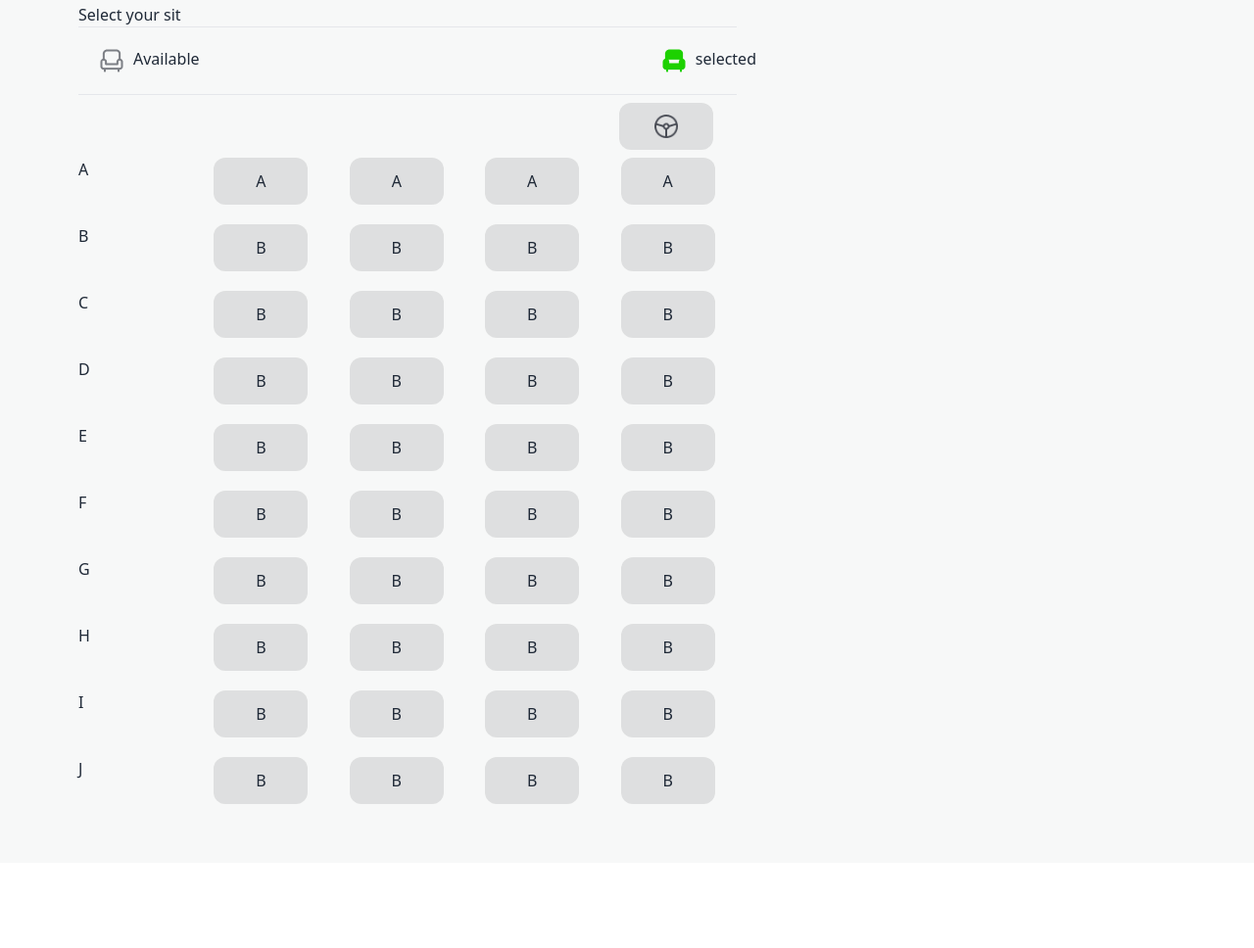
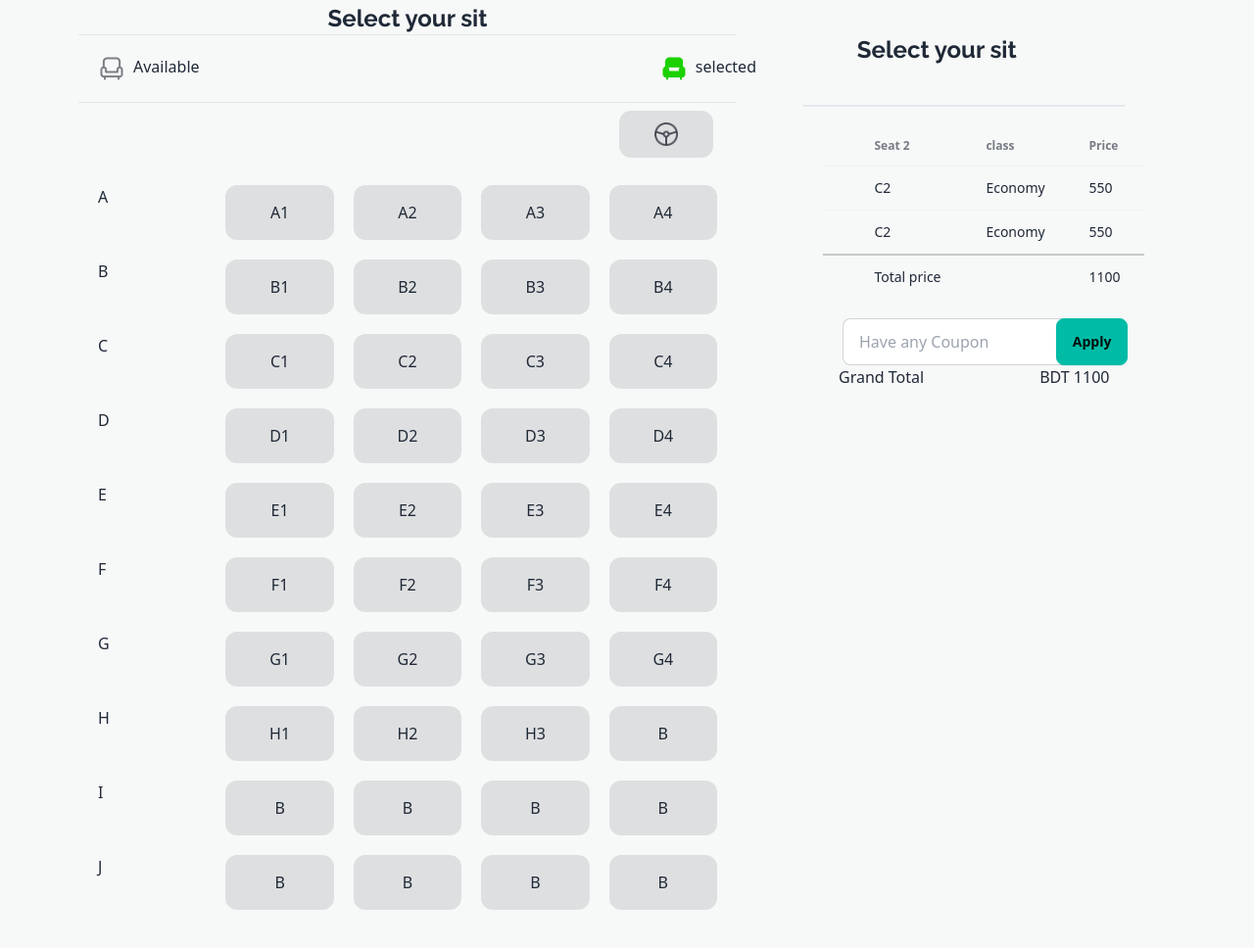
Before and after one commit to shakibchakladar/smart-ticketing, a plain HTML site: page index.html in a window 1280 px wide. Shown: the part 1914-2882 px from the top of the page at 98% size. Before the commit the page ends 2795 px from the top, so only its background shows below. Drawn offline with nearby package versions, Linux system fonts and the light colour scheme.

Commit message:
amr poribohon section done

```diff
--- a/index.html
+++ b/index.html
@@ -28,13 +28,13 @@
 </head>
 
 <body class="">
-    <header class="container mx-auto p-10">
+    <header class="container p-10 mx-auto">
         <div>
             <div class="navbar bg-base-100 raleway">
                 <div class="navbar-start">
                     <div class="dropdown">
                         <div tabindex="0" role="button" class="btn btn-ghost lg:hidden">
-                            <svg xmlns="http://www.w3.org/2000/svg" class="h-5 w-5" fill="none" viewBox="0 0 24 24"
+                            <svg xmlns="http://www.w3.org/2000/svg" class="w-5 h-5" fill="none" viewBox="0 0 24 24"
                                 stroke="currentColor">
                                 <path stroke-linecap="round" stroke-linejoin="round" stroke-width="2"
                                     d="M4 6h16M4 12h8m-8 6h16" />
@@ -50,8 +50,8 @@
                     </div>
                     <a class="text-3xl font-extrabold text-[#030712]">P-Ticket</a>
                 </div>
-                <div class="navbar-center hidden lg:flex">
-                    <ul class="menu menu-horizontal px-1">
+                <div class="hidden navbar-center lg:flex">
+                    <ul class="px-1 menu menu-horizontal">
                         <li><a>Home</a></li>
                         <li><a>About</a></li>
                         <li><a>Destination</a></li>
@@ -64,9 +64,9 @@
             </div>
         </div>
         <div class="hero md:h-[550px]" style="background-image: url(./images/banner.png);">
-            <div class="hero-content text-center text-neutral-content">
+            <div class="text-center hero-content text-neutral-content">
                 <div class="max-w-md">
-                    <h1 class="mb-8 raleway font-extrabold text-4xl ">End-to-End Travel with <br> <span
+                    <h1 class="mb-8 text-4xl font-extrabold raleway ">End-to-End Travel with <br> <span
                             class="text-[#1DD100] ">Amar Poribahan</span></h1>
                     <p class="mb-5">Yes, you can run unit tests and view the results directly within the app. The
                         integrated testing features allow for a streamlined .</p>
@@ -76,8 +76,8 @@
         </div>
         <!-- best offer for you section -->
         <section class="mt-32 ">
-            <h1 class="text-center raleway text-4xl font-bold my-10">Best offers for you</h1>
-            <div class="my-5 flex md:flex-row flex-col gap-5">
+            <h1 class="my-10 text-4xl font-bold text-center raleway">Best offers for you</h1>
+            <div class="flex flex-col gap-5 my-5 md:flex-row">
                 <div class="flex justify-between bg-[#FFBF0F] shadow-xl w-full  items-center px-10 rounded-3xl h-52">
                     <div>
                         <h2 class="text-4xl font-black inter">15% OFF <br> <span class="text-xl font-semibold">on your
@@ -85,7 +85,7 @@
                                 purchase</span> <br> <span class="text-xs font-medium">use by January 2024</span></h2>
                     </div>
                     <div class="inter">
-                        <h2 class="raleway font-bold text-4xl">NEW15</h2>
+                        <h2 class="text-4xl font-bold raleway">NEW15</h2>
                         <p class="text-xl font-medium raleway">Coupon Code</p>
                     </div>
                 </div>
@@ -96,20 +96,20 @@
                                 purchase</span> <br> <span class="text-xs font-medium">use by January 2024</span></h2>
                     </div>
                     <div class="inter">
-                        <h2 class="raleway font-bold text-4xl">NEW15</h2>
+                        <h2 class="text-4xl font-bold raleway">NEW15</h2>
                         <p class="text-xl font-medium raleway">Coupon Code</p>
                     </div>
                 </div>
             </div>
-            <div class="text-center my-10">
+            <div class="my-10 text-center">
                 <button class="btn btn-outline btn-success">See All Offers</button>
             </div>
         </section>
     </header>
     <main class="bg-[#F7F8F8] p-10 ">
 
-        <div class="text-center space-y-5 p-10">
-            <h2 class="raleway text-5xl font-bold">Amar Poribahan</h2>
+        <div class="p-10 space-y-5 text-center">
+            <h2 class="text-5xl font-bold raleway">Amar Poribahan</h2>
             <p class="text-[#03071299]">Yes, you can run unit tests and view the results directly within the app.
                 <br>
                 The integrated testing features allow for a streamlined
@@ -117,12 +117,12 @@
         </div>
         <div class="flex justify-between md:px-10 bg-[#FFFFFF] md:flex-row flex-col ">
 
-            <div class="w-2/3 py-10">
-                <div class="flex justify-between  items-center ">
-                    <div class="flex gap-2 items-center justify-between">
+            <div class="py-10 ">
+                <div class="flex items-center justify-between ">
+                    <div class="flex items-center justify-between gap-2">
                         <div><img class="w-16 h-12" src="./images/bus-logo.png" alt=""></div>
                         <div>
-                            <h2 class="raleway font-bold text-3xl">Amar poribahan</h2>
+                            <h2 class="text-3xl font-bold raleway">Amar poribahan</h2>
                             <h4>Coach-009-WEB ! AC_Business</h4>
                         </div>
                     </div>
@@ -143,7 +143,7 @@
                         <h4>9:00 pm</h4>
                     </div>
                     <hr>
-                    <div class="flex justify-between md:flex-row flex-col w-full">
+                    <div class="flex flex-col justify-between w-full gap-5 md:flex-row">
                         <div class="bg-[#0307120D] rounded-xl  flex items-center px-2">Boarding Point
                             - Laxmipur</div>
                         <div class="bg-[#0307120D] rounded-xl  flex items-center px-2">Boarding Point
@@ -159,7 +159,7 @@
 
             <div><img src="./images/info-devider.png" alt=""></div>
 
-            <div class="items-center flex flex-col justify-center pr-10">
+            <div class="flex flex-col items-center justify-center pr-10">
                 <img src="./images/fare.png" alt="">
                 <h2 class="">550 taka <br> <span>per sit</span> </h2>
             </div>
@@ -167,11 +167,11 @@
 
 
         <!-- select your sit section -->
-        <section class="flex py-5 px-10 md:flex-row flex-col">
-            <div class="left w-[60%] relative">
-                <h2>Select your sit</h2>
+        <section class="flex flex-col px-10 py-5 md:flex-row">
+            <div class="relative w-full  md:w-[60%] left">
+                <h2 class="text-2xl font-bold text-center raleway">Select your sit</h2>
                 <hr>
-                <div class="justify-between w-full flex m-5 md:flex-row flex-col">
+                <div class="flex flex-col justify-between w-full m-5 md:flex-row">
                     <div class="flex gap-2"><img src="./images/seat-gray.png" alt="">
                         <h4>Available</h4>
                     </div>
@@ -182,66 +182,120 @@
                 </div>
                 <hr>
                 <div
-                    class="w-24 h-12 bg-[#0307121A] rounded-xl flex justify-center items-center text-right absolute -right-1 m-2 mr-7">
-                    <img class="h-6 w-6" src="./images/styaring.png" alt="">
+                    class="w-24 h-12 bg-[#0307121A] rounded-xl flex justify-center items-center text-right absolute -right-1 m-2 mr-7 ">
+                    <img class="w-6 h-6" src="./images/styaring.png" alt="">
                 </div>
 
                 <!-- sit nmbr -->
-                <div class="grid mt-16 md:grid-cols-5 gap-5 grid-cols-5">
+                <div class="grid w-full grid-cols-5 gap-5 p-5 mt-16 ">
                     <h2>A</h2>
-                    <div class="w-24 h-12 bg-[#0307121A] rounded-xl flex justify-center items-center">A</div>
-                    <div class="w-24 h-12 bg-[#0307121A] rounded-xl flex justify-center items-center">A</div>
-                    <div class="w-24 h-12 bg-[#0307121A] rounded-xl flex justify-center items-center">A</div>
-                    <div class="w-24 h-12 bg-[#0307121A] rounded-xl flex justify-center items-center">A</div>
+                    <div class="py-4  bg-[#0307121A] rounded-xl flex justify-center items-center">A1</div>
+                    <div class=" py-4 bg-[#0307121A] rounded-xl flex justify-center items-center">A2</div>
+                    <div class=" py-4 bg-[#0307121A] rounded-xl flex justify-center items-center">A3</div>
+                    <div class=" py-4 bg-[#0307121A] rounded-xl flex justify-center items-center">A4</div>
                     <h2>B</h2>
-                    <div class="w-24 h-12 bg-[#0307121A] rounded-xl flex justify-center items-center">B</div>
-                    <div class="w-24 h-12 bg-[#0307121A] rounded-xl flex justify-center items-center">B</div>
-                    <div class="w-24 h-12 bg-[#0307121A] rounded-xl flex justify-center items-center">B</div>
-                    <div class="w-24 h-12 bg-[#0307121A] rounded-xl flex justify-center items-center">B</div>
+                    <div class="py-4 bg-[#0307121A] rounded-xl flex justify-center items-center">B1</div>
+                    <div class="py-4 bg-[#0307121A] rounded-xl flex justify-center items-center">B2</div>
+                    <div class="py-4 bg-[#0307121A] rounded-xl flex justify-center items-center">B3</div>
+                    <div class="py-4 bg-[#0307121A] rounded-xl flex justify-center items-center">B4</div>
                     <h2>C</h2>
-                    <div class="w-24 h-12 bg-[#0307121A] rounded-xl flex justify-center items-center">B</div>
-                    <div class="w-24 h-12 bg-[#0307121A] rounded-xl flex justify-center items-center">B</div>
-                    <div class="w-24 h-12 bg-[#0307121A] rounded-xl flex justify-center items-center">B</div>
-                    <div class="w-24 h-12 bg-[#0307121A] rounded-xl flex justify-center items-center">B</div>
+                    <div class="py-4 bg-[#0307121A] rounded-xl flex justify-center items-center">C1</div>
+                    <div class="py-4 bg-[#0307121A] rounded-xl flex justify-center items-center">C2</div>
+                    <div class="py-4 bg-[#0307121A] rounded-xl flex justify-center items-center">C3</div>
+                    <div class="py-4 bg-[#0307121A] rounded-xl flex justify-center items-center">C4</div>
                     <h2>D</h2>
-                    <div class="w-24 h-12 bg-[#0307121A] rounded-xl flex justify-center items-center">B</div>
-                    <div class="w-24 h-12 bg-[#0307121A] rounded-xl flex justify-center items-center">B</div>
-                    <div class="w-24 h-12 bg-[#0307121A] rounded-xl flex justify-center items-center">B</div>
-                    <div class="w-24 h-12 bg-[#0307121A] rounded-xl flex justify-center items-center">B</div>
+                    <div class="py-4 bg-[#0307121A] rounded-xl flex justify-center items-center">D1</div>
+                    <div class="py-4 bg-[#0307121A] rounded-xl flex justify-center items-center">D2</div>
+                    <div class="py-4 bg-[#0307121A] rounded-xl flex justify-center items-center">D3</div>
+                    <div class="py-4 bg-[#0307121A] rounded-xl flex justify-center items-center">D4</div>
                     <h2>E</h2>
-                    <div class="w-24 h-12 bg-[#0307121A] rounded-xl flex justify-center items-center">B</div>
-                    <div class="w-24 h-12 bg-[#0307121A] rounded-xl flex justify-center items-center">B</div>
-                    <div class="w-24 h-12 bg-[#0307121A] rounded-xl flex justify-center items-center">B</div>
-                    <div class="w-24 h-12 bg-[#0307121A] rounded-xl flex justify-center items-center">B</div>
+                    <div class="py-4 bg-[#0307121A] rounded-xl flex justify-center items-center">E1</div>
+                    <div class="py-4 bg-[#0307121A] rounded-xl flex justify-center items-center">E2</div>
+                    <div class="py-4 bg-[#0307121A] rounded-xl flex justify-center items-center">E3</div>
+                    <div class="py-4 bg-[#0307121A] rounded-xl flex justify-center items-center">E4</div>
                     <h2>F</h2>
-                    <div class="w-24 h-12 bg-[#0307121A] rounded-xl flex justify-center items-center">B</div>
-                    <div class="w-24 h-12 bg-[#0307121A] rounded-xl flex justify-center items-center">B</div>
-                    <div class="w-24 h-12 bg-[#0307121A] rounded-xl flex justify-center items-center">B</div>
-                    <div class="w-24 h-12 bg-[#0307121A] rounded-xl flex justify-center items-center">B</div>
+                    <div class="py-4 bg-[#0307121A] rounded-xl flex justify-center items-center">F1</div>
+                    <div class="py-4 bg-[#0307121A] rounded-xl flex justify-center items-center">F2</div>
+                    <div class="py-4 bg-[#0307121A] rounded-xl flex justify-center items-center">F3</div>
+                    <div class="py-4 bg-[#0307121A] rounded-xl flex justify-center items-center">F4</div>
                     <h2>G</h2>
-                    <div class="w-24 h-12 bg-[#0307121A] rounded-xl flex justify-center items-center">B</div>
-                    <div class="w-24 h-12 bg-[#0307121A] rounded-xl flex justify-center items-center">B</div>
-                    <div class="w-24 h-12 bg-[#0307121A] rounded-xl flex justify-center items-center">B</div>
-                    <div class="w-24 h-12 bg-[#0307121A] rounded-xl flex justify-center items-center">B</div>
+                    <div class="py-4 bg-[#0307121A] rounded-xl flex justify-center items-center">G1</div>
+                    <div class="py-4 bg-[#0307121A] rounded-xl flex justify-center items-center">G2</div>
+                    <div class="py-4 bg-[#0307121A] rounded-xl flex justify-center items-center">G3</div>
+                    <div class="py-4 bg-[#0307121A] rounded-xl flex justify-center items-center">G4</div>
                     <h2>H</h2>
-                    <div class="w-24 h-12 bg-[#0307121A] rounded-xl flex justify-center items-center">B</div>
-                    <div class="w-24 h-12 bg-[#0307121A] rounded-xl flex justify-center items-center">B</div>
-                    <div class="w-24 h-12 bg-[#0307121A] rounded-xl flex justify-center items-center">B</div>
-                    <div class="w-24 h-12 bg-[#0307121A] rounded-xl flex justify-center items-center">B</div>
+                    <div class="py-4 bg-[#0307121A] rounded-xl flex justify-center items-center">H1</div>
+                    <div class="py-4 bg-[#0307121A] rounded-xl flex justify-center items-center">H2</div>
+                    <div class="py-4 bg-[#0307121A] rounded-xl flex justify-center items-center">H3</div>
+                    <div class="py-4 bg-[#0307121A] rounded-xl flex justify-center items-center">B</div>
                     <h2>I</h2>
-                    <div class="w-24 h-12 bg-[#0307121A] rounded-xl flex justify-center items-center">B</div>
-                    <div class="w-24 h-12 bg-[#0307121A] rounded-xl flex justify-center items-center">B</div>
-                    <div class="w-24 h-12 bg-[#0307121A] rounded-xl flex justify-center items-center">B</div>
-                    <div class="w-24 h-12 bg-[#0307121A] rounded-xl flex justify-center items-center">B</div>
+                    <div class="py-4 bg-[#0307121A] rounded-xl flex justify-center items-center">B</div>
+                    <div class="py-4 bg-[#0307121A] rounded-xl flex justify-center items-center">B</div>
+                    <div class="py-4 bg-[#0307121A] rounded-xl flex justify-center items-center">B</div>
+                    <div class="py-4 bg-[#0307121A] rounded-xl flex justify-center items-center">B</div>
                     <h2>J</h2>
-                    <div class="w-24 h-12 bg-[#0307121A] rounded-xl flex justify-center items-center">B</div>
-                    <div class="w-24 h-12 bg-[#0307121A] rounded-xl flex justify-center items-center">B</div>
-                    <div class="w-24 h-12 bg-[#0307121A] rounded-xl flex justify-center items-center">B</div>
-                    <div class="w-24 h-12 bg-[#0307121A] rounded-xl flex justify-center items-center">B</div>
+                    <div class="py-4 bg-[#0307121A] rounded-xl flex justify-center items-center">B</div>
+                    <div class="py-4 bg-[#0307121A] rounded-xl flex justify-center items-center">B</div>
+                    <div class="py-4 bg-[#0307121A] rounded-xl flex justify-center items-center">B</div>
+                    <div class="py-4 bg-[#0307121A] rounded-xl flex justify-center items-center">B</div>
                 </div>
 
             </div>
-            <div class="right"></div>
+            <!-- right side -->
+            <div class="p-3 mt-5 right">
+                <h1 class="text-2xl font-bold text-center raleway">Select your sit</h1>
+
+                <div class="mt-10">
+                    <div class="ml-14">
+                        <table class="table m-5">
+                          <!-- head -->
+                          <thead>
+                            <tr>
+                              <th></th>
+                              <th>Seat <span>2</span></th>
+                              <th>class</th>
+                              <th>Price</th>
+                            </tr>
+                          </thead>
+                          <tbody>
+                            <!-- row 1 -->
+                            <tr class="px-10">
+                              <th></th>
+                              <td>C2</td>
+                              <td>Economy</td>
+                              <td>550</td>
+                            </tr>
+                            <!-- row 2 -->
+                            <tr>
+                              <th></th>
+                              <td>C2</td>
+                              <td>Economy</td>
+                              <td>550</td>
+                            </tr>
+                            <hr>
+                            <hr>
+                            <tr class="border-t-2 border-[#03071233] border-solid">
+                                 <td></td>
+                                <td>Total price </td>
+                                <td></td>
+                                <td>1100</td>
+                            </tr>
+                          </tbody>
+                        </table>
+                        <label class="relative flex items-center gap-2 ml-10 input input-bordered">
+                            <input class="w-56 h-12" type="text" class="grow" placeholder="Have any Coupon" />
+                            <button class="absolute btn btn-active btn-accent -right-1">Apply</button>
+                          </label>
+                          <!-- grand total -->
+                          <div class="flex justify-between px-4 ml-5">
+                            <h2>Grand Total</h2>
+                            <h2>BDT 1100</h2>
+                          </div>
+                      </div>
+                </div>
+
+            </div>
+
 
         </section>
 
```
